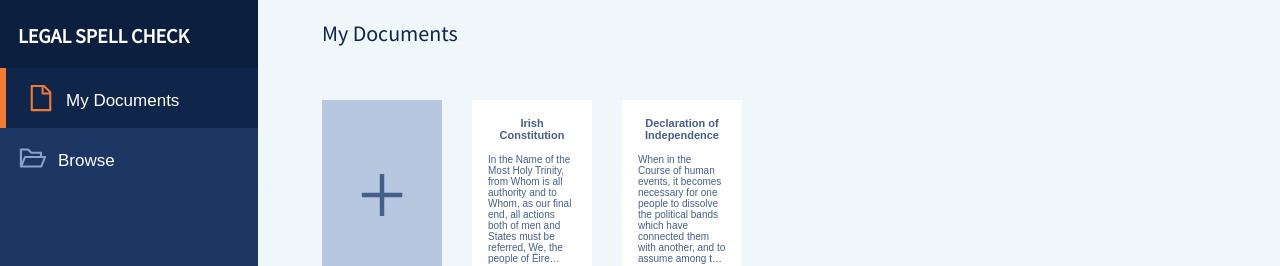
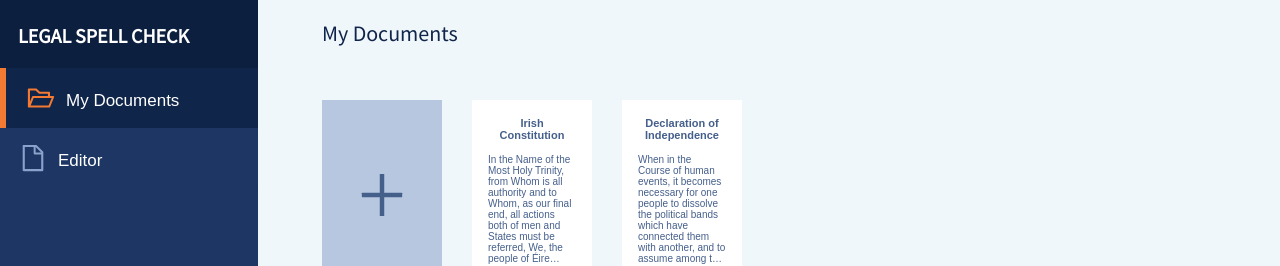
Before and after one commit to MaxCunningham19/legal_spellcheck, a React (Create React App) app in the folder client/: page /my-documents in a window 1280 px wide. Shown: the top 266 px of the page. Built offline with nearby package versions, Linux system fonts and the light colour scheme.

Commit message:
Create navigation between documents

```diff
--- a/client/src/components/ExplorerPreview.js
+++ b/client/src/components/ExplorerPreview.js
@@ -3,6 +3,7 @@ import styles from './ExplorerPreview.module.css'
 import { Button } from './Button'
 import { ReactComponent as PlusIcon } from '../icons/plus.svg'
 import { PreviewIcon } from './PreviewIcon'
+import { Link } from 'react-router-dom'
 
 export const ExplorerPreview = ({
   explorerData,
@@ -11,6 +12,7 @@ export const ExplorerPreview = ({
 
   const generatePreviews = () => {
     return explorerData.map(document => (
+      <Link to="/editor" state={{ fromMyDocuments: document }}>
         <PreviewIcon
           previewStyle="preview-icon-explorer"
           key={document.title}
@@ -18,6 +20,7 @@ export const ExplorerPreview = ({
           body={document.blocks[0].block_content}
           onClickPreview={onClickPreview}
         />
+      </Link>
     ))
   }
 
--- a/client/src/components/Navbar.js
+++ b/client/src/components/Navbar.js
@@ -5,30 +5,31 @@ import { ReactComponent as BrowseIcon } from "../icons/folder-open.svg"
 import { NavLink } from 'react-router-dom'
 import styles from './Navbar.module.css'
 
-function Navbar() {
+export const Navbar = ( { fromEditor, fromMyDocuments }) => {
+
 
   return (
     <>
       <nav className={styles['Navbar']}>
           <div className={styles['navbar-container']}>
             <div className={styles['buttons-container']}>
-              <NavLink to="/my-documents">
+              <NavLink to="/my-documents" state={{ fromEditor: fromEditor }}>
                 {({ isActive }) =>
                   <Button
                     buttonStyle={isActive ? "icon-navbar-selected" : "icon-navbar-plain"}
                     text="My Documents"
-                    icon={<MyDocumentsIcon
+                    icon={<BrowseIcon
                       className={styles[isActive ? 'icon-navbar-selected-icon' : 'icon-navbar-plain-icon']} />
                     }
                   />
                 }
               </NavLink>
-              <NavLink to="/">
+              <NavLink to="/editor" state={{ fromMyDocuments: fromMyDocuments }}>
                 {({ isActive }) =>
                   <Button
                     buttonStyle={isActive ? "icon-navbar-selected" : "icon-navbar-plain"}
-                    text="Browse"
-                    icon={<BrowseIcon
+                    text="Editor"
+                    icon={<MyDocumentsIcon
                       className={styles[isActive ? 'icon-navbar-selected-icon' : 'icon-navbar-plain-icon']} />
                     }
                   />
--- a/client/src/pages/MyDocuments.js
+++ b/client/src/pages/MyDocuments.js
@@ -1,8 +1,8 @@
 import React, { useState, useEffect, useRef } from 'react';
 import Navbar from '../components/Navbar';
 import Explorer from '../components/Explorer';
-import Editor from '../components/Editor';
 import Header from '../components/Header'
+import { useLocation } from 'react-router-dom';
 import styles from './MyDocuments.module.css';
 import mockAPIData from '../data/mockAPI.json';
 import { Link } from "react-router-dom"
@@ -12,10 +12,13 @@ import { useDidMount } from '../hooks/useIsMount';
 export function MyDocuments() {
 
     const [documentsData, setDocumentsData] = useState(mockAPIData.documents)
+    const location = useLocation()
     const [clickedDocument, setClickedDocument] = useState(null)
+    const [currentDocument, setCurrentDocument] = useState(documentsData[0])
     const [editorMode, setEditorMode] = useState(false)
     const [validateAll, setValidateAll] = useState(false)
     const didMount = useDidMount()
+
 
     useEffect(() => {
       getDocumentsData()
@@ -26,6 +29,13 @@ export function MyDocuments() {
         setEditorMode(true)
       }
     }, [clickedDocument, didMount])
+
+    useEffect(() => {
+      if( location.state !== null) {
+        const { fromEditor } = location.state
+        setCurrentDocument(fromEditor)
+      }
+    },[location.state])
 
     const getDocumentsData = () => {
       axios
@@ -59,24 +69,25 @@ export function MyDocuments() {
             <div className={styles['title']}>LEGAL SPELL CHECK</div>
             <Header
               className={styles['Header']}
-              headerTitle={(editorMode) ? clickedDocument.title : "My Documents"}
-              iconHeader={(editorMode) ? true : false }
+              headerTitle={"My Documents"}
+              iconHeader={false}
               onValidateAll={handleOnValidateAll}
             />
-            <Navbar className={styles['Navbar']}/>
-            { editorMode
-              ?
+            <Navbar className={styles['Navbar']} fromMyDocuments={currentDocument} />
+            {
+              /*
                 <Editor
                   className={styles['Editor']}
                   document={clickedDocument}
                   validateAll={validateAll}
                 />
-              : <Explorer
-                  className={styles['Explorer']}
-                  documentsData={documentsData}
-                  handleOnClickDocument={handleOnClickDocument}
-                />
+              */
             }
+            <Explorer
+              className={styles['Explorer']}
+              documentsData={documentsData}
+              handleOnClickDocument={handleOnClickDocument}
+            />
           </div>
         </>
     );
```
Lines whose indentation alone changed are shown as unchanged.
